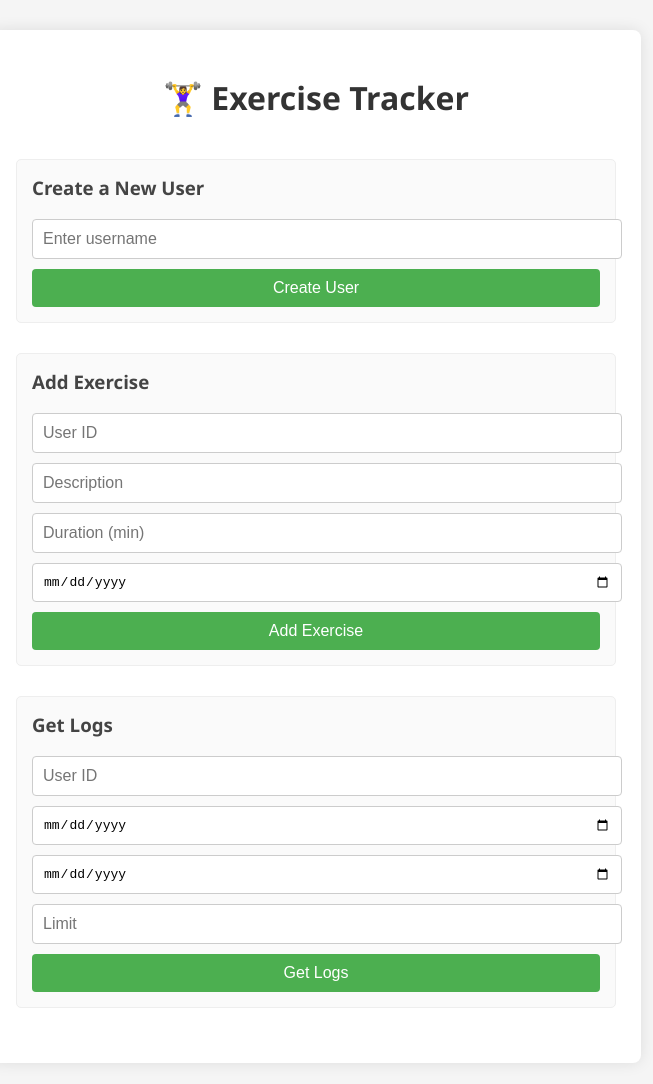
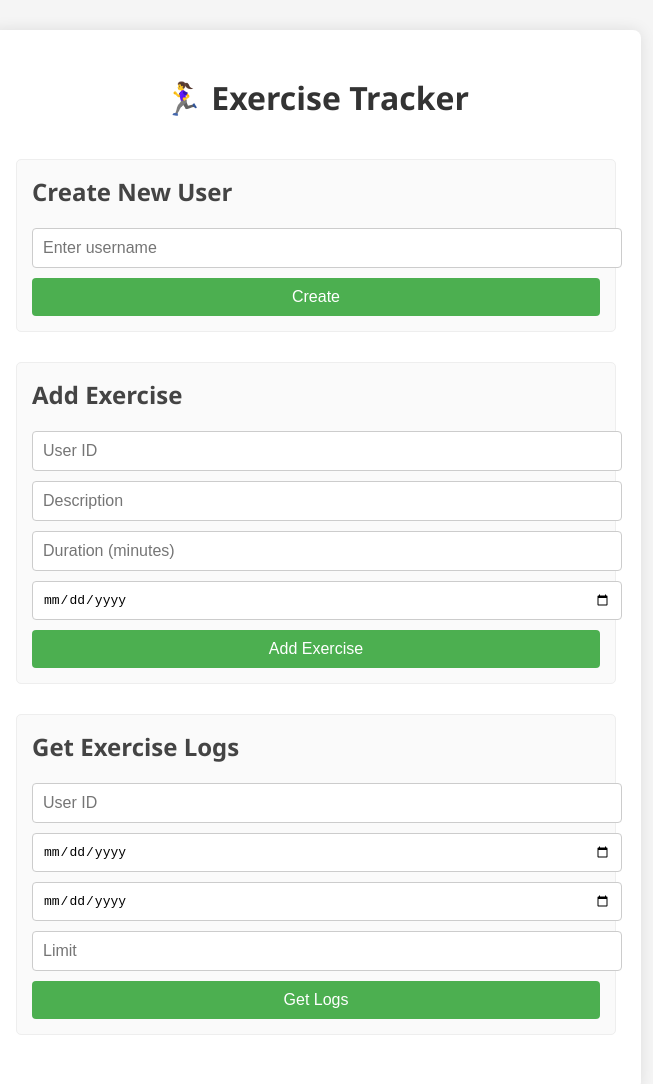
Before and after one commit to Srilekha-2005/exercise-tracker, a website: page views/index.html in a window 1280 px wide. Shown: the whole page, without its empty margins (324-977 px from the left). Drawn offline with Linux system fonts and the light colour scheme.

Commit message:
Updated index.js, index.html, and style.css to match FreeCodeCamp structure

```diff
--- a/public/style.css
+++ b/public/style.css
@@ -11,7 +11,7 @@ body {
   background: white;
   padding: 25px;
   border-radius: 8px;
-  box-shadow: 0 0 15px rgba(0,0,0,0.1);
+  box-shadow: 0 0 15px rgba(0, 0, 0, 0.1);
 }
 
 h1 {
@@ -28,7 +28,7 @@ form {
   background-color: #fafafa;
 }
 
-form h3 {
+form h2 {
   margin-top: 0;
   color: #444;
 }
--- a/views/index.html
+++ b/views/index.html
@@ -6,26 +6,26 @@
   </head>
   <body>
     <div class="container">
-      <h1>🏋️‍♀️ Exercise Tracker</h1>
+      <h1>🏃‍♀️ Exercise Tracker</h1>
 
       <form action="/api/users" method="POST">
-        <h3>Create a New User</h3>
+        <h2>Create New User</h2>
         <input type="text" name="username" placeholder="Enter username" required />
-        <button type="submit">Create User</button>
+        <button type="submit">Create</button>
       </form>
 
       <form action="/api/users/:_id/exercises" method="POST">
-        <h3>Add Exercise</h3>
-        <input type="text" name=":_id" placeholder="User ID" required />
+        <h2>Add Exercise</h2>
+        <input type="text" name="_id" placeholder="User ID" required />
         <input type="text" name="description" placeholder="Description" required />
-        <input type="number" name="duration" placeholder="Duration (min)" required />
+        <input type="number" name="duration" placeholder="Duration (minutes)" required />
         <input type="date" name="date" />
         <button type="submit">Add Exercise</button>
       </form>
 
       <form action="/api/users/:_id/logs" method="GET">
-        <h3>Get Logs</h3>
-        <input type="text" name=":_id" placeholder="User ID" required />
+        <h2>Get Exercise Logs</h2>
+        <input type="text" name="_id" placeholder="User ID" required />
         <input type="date" name="from" />
         <input type="date" name="to" />
         <input type="number" name="limit" placeholder="Limit" />
```
Also changed, not shown: index.js (+9 -10 lines).
